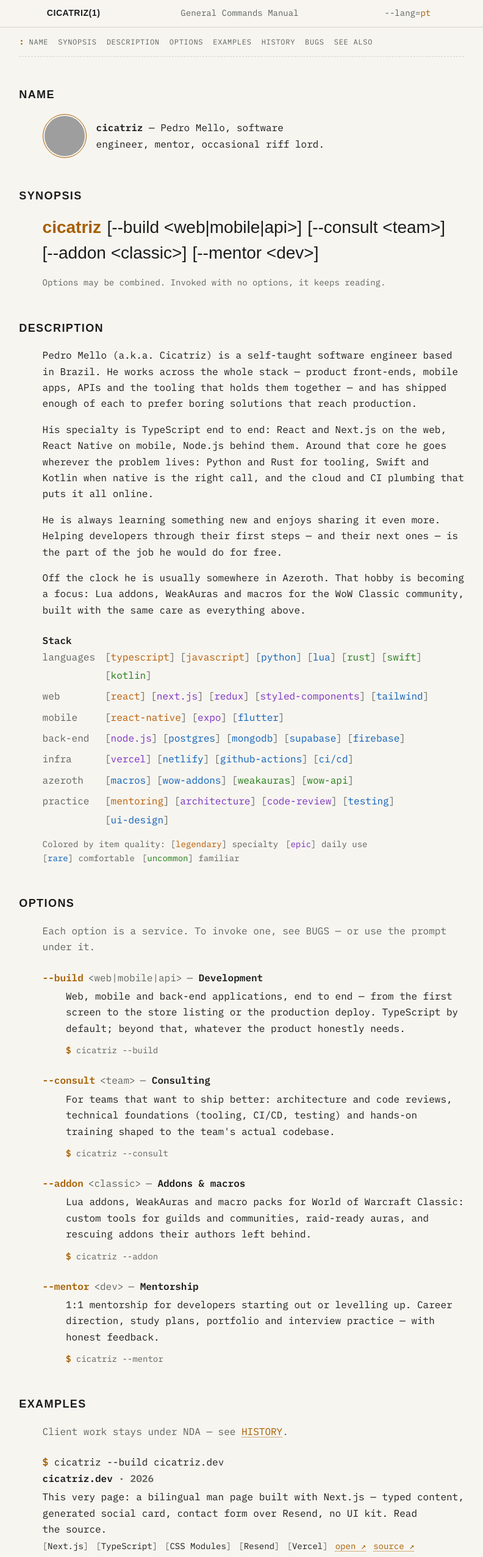
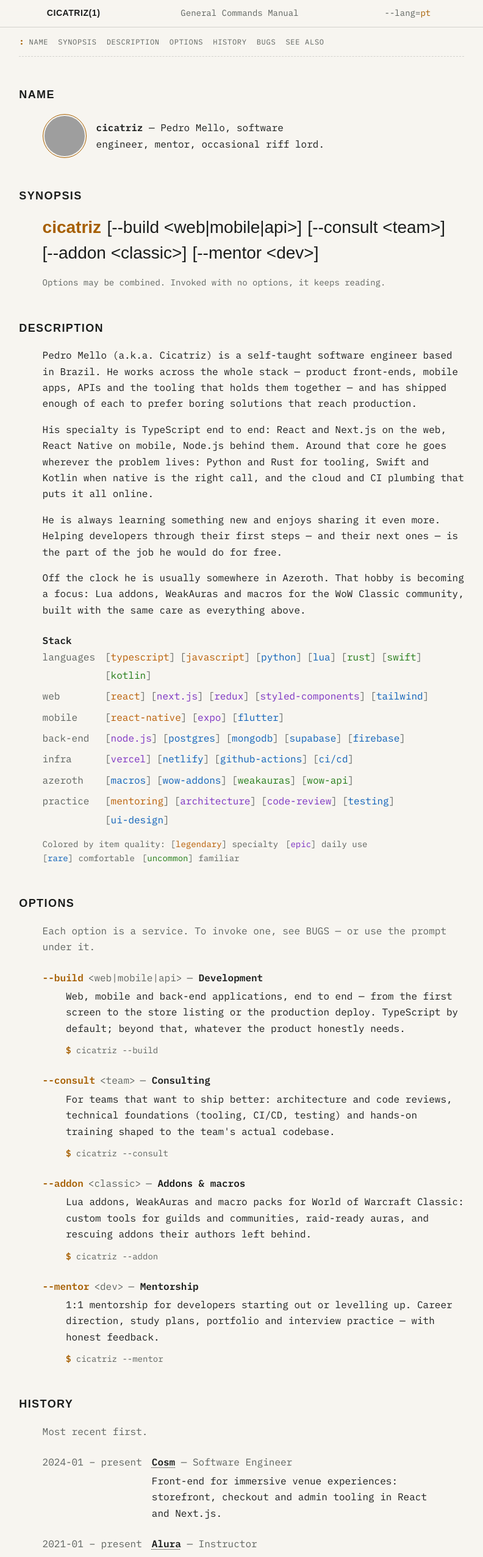
Before and after one commit to cicatrizdev/cicatriz-dev, a Next.js app: page /en in a window 1280 px wide. Shown: the top 2553 px of the page at 61% size, without its empty margins (244-1036 px from the left). Built offline with nearby package versions, Linux system fonts and the light colour scheme; grey boxes are pictures that could not be loaded; a web font is replaced by a local one.

Commit message:
feat(examples): hide the section until there is current work to show
projects is empty; the two curated entries live in draftProjects. The
nav drops EXAMPLES when the list is empty.

```diff
--- a/src/components/layout/SectionNav.tsx
+++ b/src/components/layout/SectionNav.tsx
@@ -1,5 +1,5 @@
 import type { Locale } from '@/lib/i18n'
-import { getUi, sectionIds, type SectionKey } from '@/content'
+import { getUi, projects, sectionIds, type SectionKey } from '@/content'
 import styles from './SectionNav.module.css'
 
 const order: SectionKey[] = [
@@ -22,7 +22,9 @@
         :
       </span>
       <ul className={styles.list}>
-        {order.map((key) => (
+        {order
+          .filter((key) => key !== 'examples' || projects.length > 0)
+          .map((key) => (
             <li key={key}>
               <a href={`#${sectionIds[key]}`} className={styles.link}>
                 {ui.sections[key]}
--- a/src/content/projects.ts
+++ b/src/content/projects.ts
@@ -4,9 +4,15 @@
 /**
  * Selected work shown under EXAMPLES. Curated, not exhaustive: only things
  * that are live and current, or actively in progress. Client work stays
- * under NDA and is described in HISTORY instead. An empty list hides the section.
+ * under NDA and is described in HISTORY instead.
+ *
+ * Empty on purpose for now — the section (and its nav entry) stay hidden
+ * until there is something worth showing. Move entries up from `draftProjects`.
  */
-export const projects: readonly Project[] = [
+export const projects: readonly Project[] = []
+
+/** Ready-to-use entries for when EXAMPLES comes back. */
+export const draftProjects: readonly Project[] = [
   {
     slug: 'cicatriz.dev',
     name: 'cicatriz.dev',
```
Lines whose indentation alone changed are shown as unchanged.
